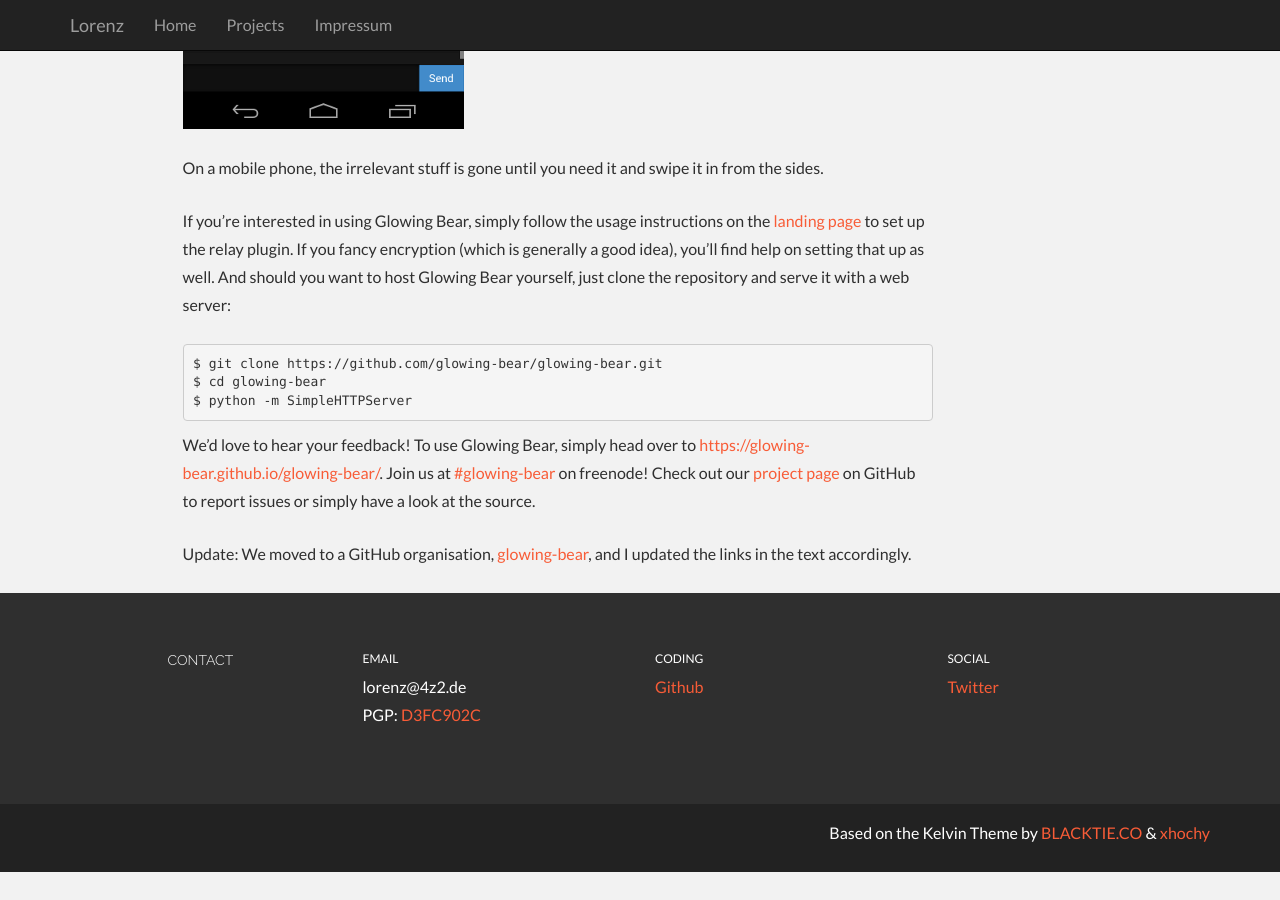
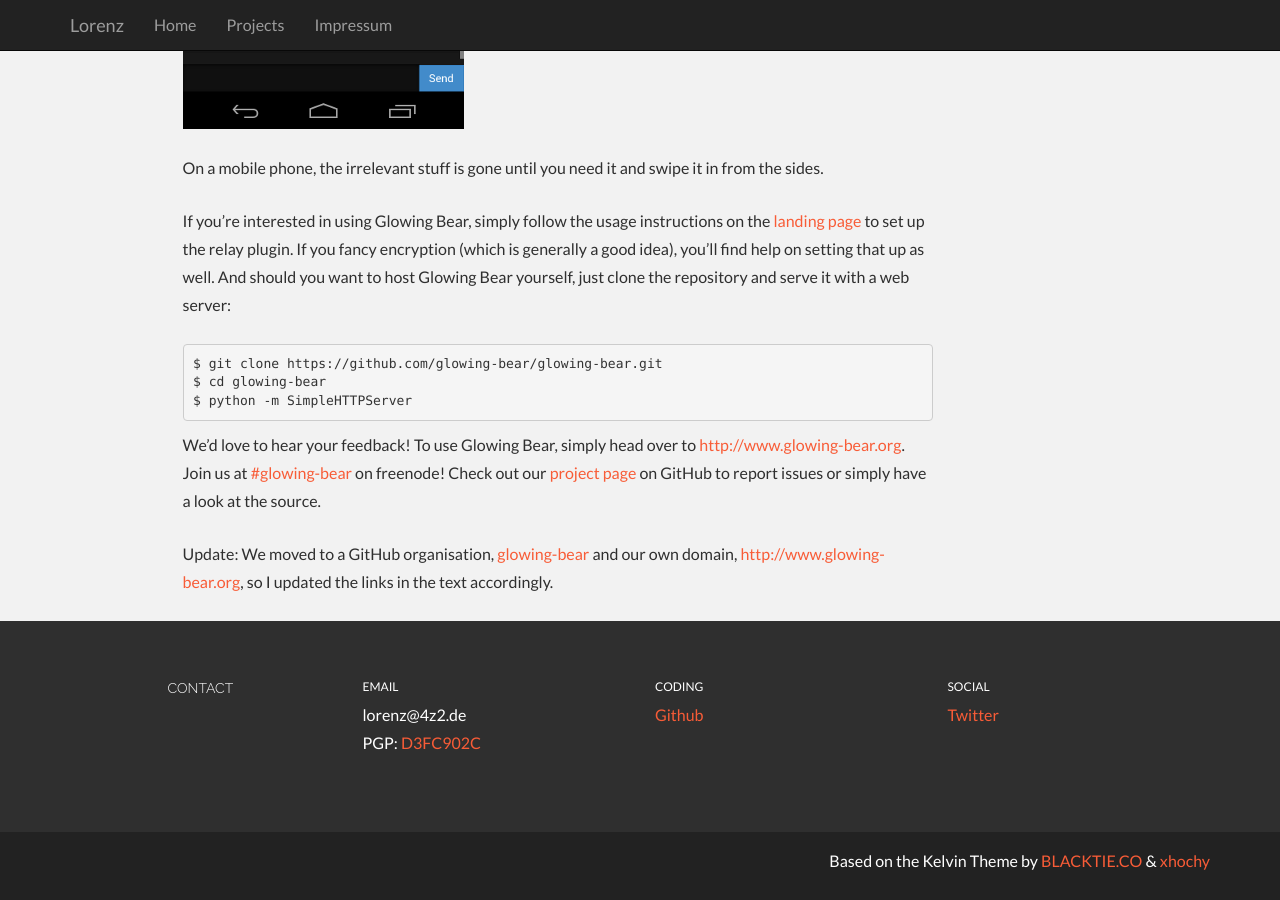
Before and after one commit to lorenzhs/lorenzhs.github.io, a Jekyll site: the page built from _posts/2014-04-10-glowing-bear.md, in a window 1280 px wide and 900 px high, scrolled down 1788 px. Built offline with Jekyll 4.4.1, drawn with Linux system fonts in a browser that asks for light colours; nearby versions of some CDN libraries; before the commit the page ends 2660 px from its top, so only the background shows below that.

Commit message:
Update Glowing Bear stuff

```diff
--- a/_posts/2014-04-10-glowing-bear.md
+++ b/_posts/2014-04-10-glowing-bear.md
@@ -26,6 +26,6 @@
 $ python -m SimpleHTTPServer
 {% endhighlight %}
 
-We'd love to hear your feedback! To use Glowing Bear, simply head over to [https://glowing-bear.github.io/glowing-bear/](https://glowing-bear.github.io/glowing-bear/). Join us at [#glowing-bear](irc://chat.freenode.net/#glowing-bear) on freenode! Check out our [project page](https://github.com/glowing-bear/glowing-bear) on GitHub to report issues or simply have a look at the source.
+We'd love to hear your feedback! To use Glowing Bear, simply head over to [http://www.glowing-bear.org](http://www.glowing-bear.org). Join us at [#glowing-bear](irc://chat.freenode.net/#glowing-bear) on freenode! Check out our [project page](https://github.com/glowing-bear/glowing-bear) on GitHub to report issues or simply have a look at the source.
 
-Update: We moved to a GitHub organisation, [glowing-bear](https://github.com/glowing-bear), and I updated the links in the text accordingly.
+Update: We moved to a GitHub organisation, [glowing-bear](https://github.com/glowing-bear) and our own domain, [http://www.glowing-bear.org](http://www.glowing-bear.org), so I updated the links in the text accordingly.
--- a/projects.html
+++ b/projects.html
@@ -68,10 +68,10 @@
             </p>
 
             <p>
-            I joined the Glowing Bear team in December of 2013, a time in which I was looking for an in-browser IRC frontend. At the time, I was running irssi in a terminal multiplexer on a shell server, ssh'ing in there every time I needed it. This seems to be a fairly common approach, yet it felt unnecessarily clunky and the mobile experience was horrible. So I went out to look for a replacement. My friend <a href="https://xhochy.com">xhochy</a> suggested <a href="https://www.irccloud.com/">IRCCloud</a>, which is pretty neat, but I wanted a self-hosted, open source solution and didn't feel like paying 4€ a month for IRC. There turned out to be quite a few projects in that direction – some including their own IRC client, some building on top of existing clients –, but Glowing Bear is the one I liked best. It's simple, easy to set up, easy to use and understand, and worked pretty well already, although a bit rough around the edges.
+            I joined the Glowing Bear team in December of 2013, a time in which I was looking for an in-browser IRC frontend. At the time, I was running irssi in a terminal multiplexer on a shell server, ssh'ing in there every time I needed it. This seems to be a fairly common approach, yet it felt unnecessarily clunky and the mobile experience was horrible. So I went out to look for a replacement. My friend <a href="https://xhochy.com">xhochy</a> suggested <a href="https://www.irccloud.com/">IRCCloud</a>, which is pretty neat, but I preferred a self-hosted, open source solution and didn't feel like paying 4€ a month for IRC. There turned out to be quite a few projects in that direction – some including their own IRC client, some building on top of existing clients –, but Glowing Bear is the one I liked best. It's simple, quickly set up, easy to use and understand, and worked pretty well already, although a bit rough around the edges.
             </p>
             <p>
-            Shortly after, I began contributing bits and pieces, like sorting channels by server, a per-buffer input history, or an improved mobile experience. You can try the <a href="https://glowing-bear.github.io/glowing-bear">GitHub hosted version</a> if you want to give it a spin. Recently, I've started developing a native Android app with <a href="https://cordova.apache.org/">Apache Cordova</a> to leverage the full power of native apps like notifications. There's even a <a href="https://play.google.com/store/apps/details?id=com.glowing_bear">developer preview</a> in the Google Play Store!
+            Shortly after, I began contributing bits and pieces, like hierarchical buffer ordering, a per-buffer input history, or an improved mobile experience. You can try it <a href="http://www.glowing-bear.org">here</a> if you want to give it a spin. Recently, I've started developing a native app with <a href="https://cordova.apache.org/">Apache Cordova</a> to leverage the full power of native apps like notifications. It is available for Android on the <a href="https://play.google.com/store/apps/details?id=com.glowing_bear">Google Play Store</a> and for Firefox OS on the <a href="https://marketplace.firefox.com/app/glowing-bear/">Firefox Marketplace</a>.
             </p>
             <p>
             <em>Used techniques:&nbsp;</em>
```
Also changed, not shown: _posts/2014-07-06-weechat-trusted-relay.md (+1 -1 lines).
